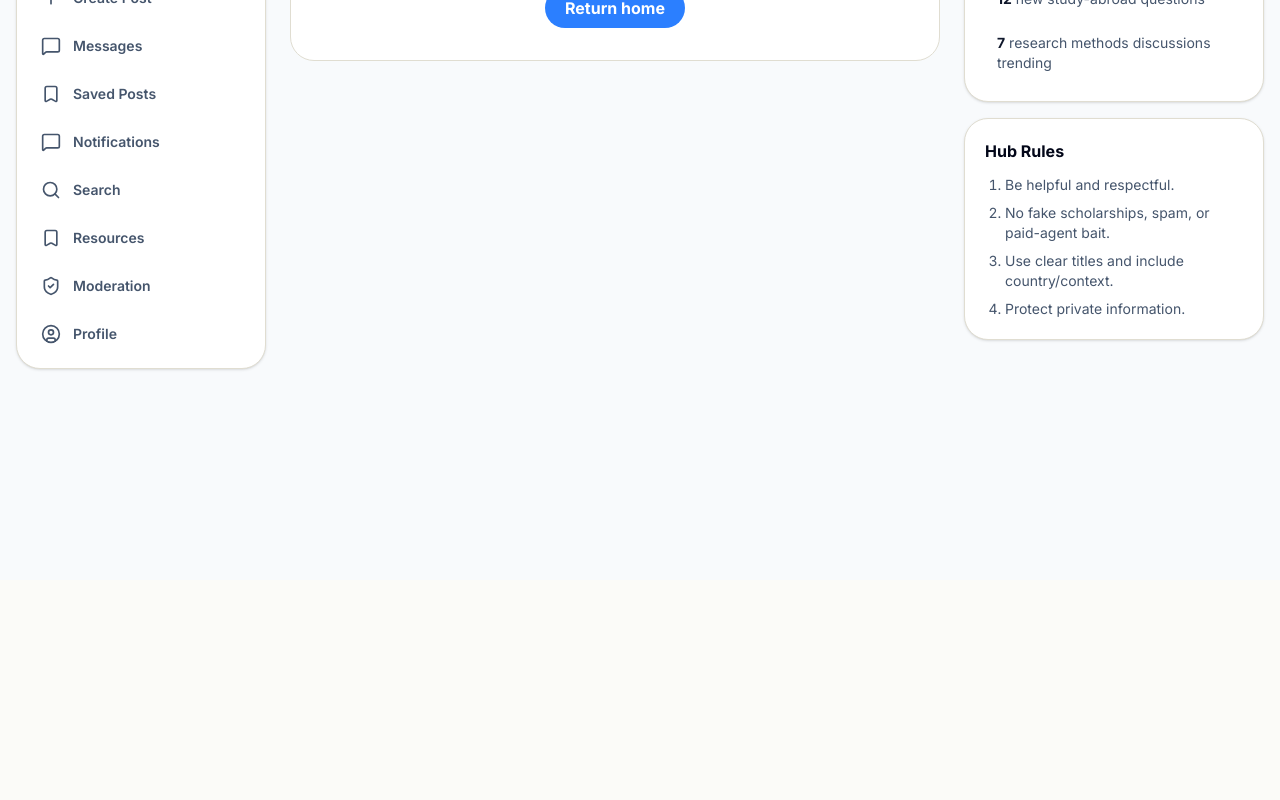
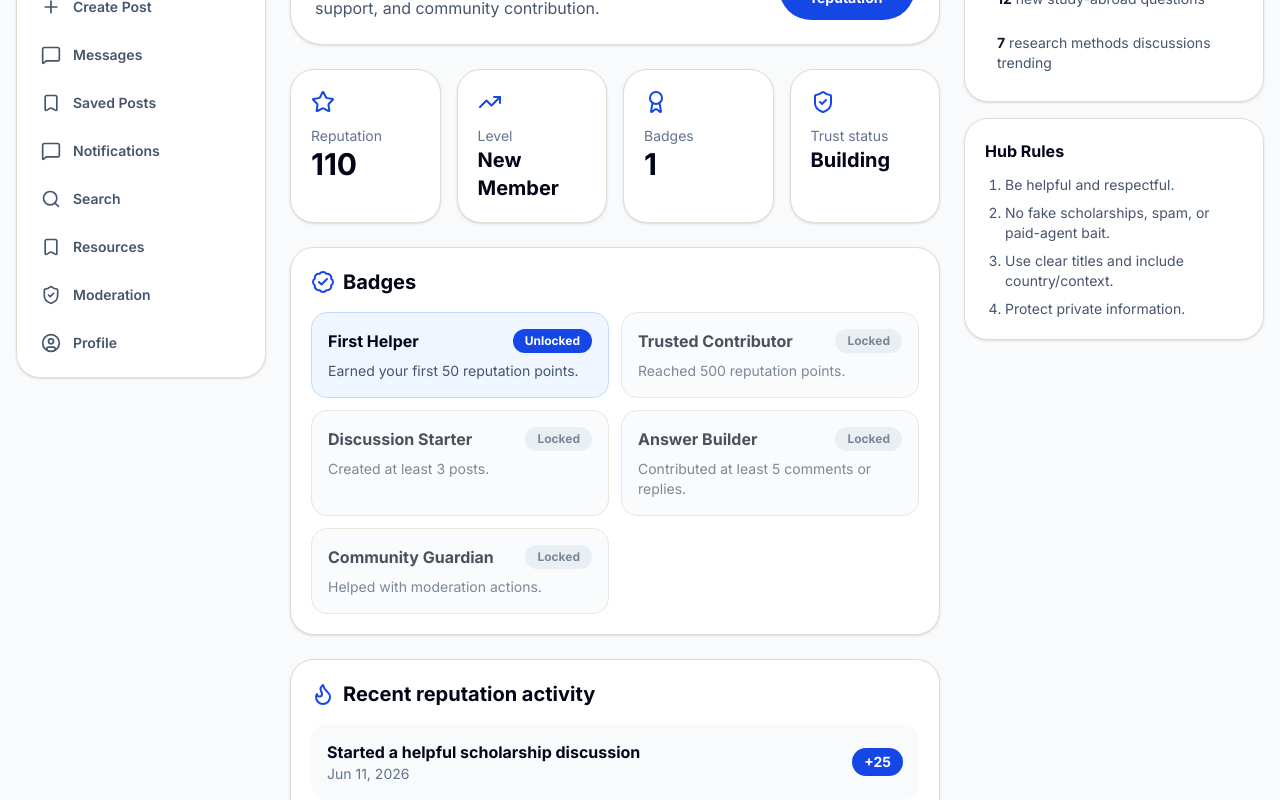
Before and after one commit to yomiannixs-jpg/Unibridge-community, a React (Vite) app in the folder artifacts/unibridge/: page /reputation in a window 1280 px wide. Shown: the part 220-1020 px from the top of the page. Before the commit the page ends 800 px from the top, so only its background shows below. Built offline with nearby package versions, Linux system fonts and the light colour scheme; no server answers.

Commit message:
Stage 5D reputation karma system

```diff
--- a/artifacts/unibridge/src/App.tsx
+++ b/artifacts/unibridge/src/App.tsx
@@ -17,6 +17,7 @@ import ModerationModerators from "@/pages/moderation-moderators";
 import ModerationSafety from "@/pages/moderation-safety";
 import ModerationAuto from "@/pages/moderation-auto";
 import ModerationAnalytics from "@/pages/moderation-analytics";
+import ReputationPage from "@/pages/reputation";
 import NotFound from "@/pages/not-found";
 import AuthPage from "@/pages/auth";
 import Profile from "@/pages/profile";
@@ -50,6 +51,7 @@ function App() {
           <Route path="/auth" component={AuthPage} />
           <Route path="/login" component={AuthPage} />
           <Route path="/profile" component={Profile} />
+          <Route path="/reputation" component={ReputationPage} />
           <Route component={NotFound} />
         </Switch>
       </Layout>
--- /dev/null
+++ b/artifacts/unibridge/src/lib/reputation.ts
@@ -0,0 +1,146 @@
+export type ReputationEventType =
+  | "post_created"
+  | "comment_created"
+  | "reply_created"
+  | "post_upvoted"
+  | "comment_upvoted"
+  | "post_saved"
+  | "report_resolved"
+  | "moderation_action";
+
+export type ReputationEvent = {
+  id: string;
+  type: ReputationEventType;
+  label: string;
+  points: number;
+  createdAt: string;
+};
+
+export type Badge = {
+  id: string;
+  name: string;
+  description: string;
+  unlocked: boolean;
+};
+
+const REP_STORAGE_KEY = "collegediscourse-reputation-v1";
+
+const seedEvents: ReputationEvent[] = [
+  {
+    id: "rep-1",
+    type: "post_created",
+    label: "Started a helpful scholarship discussion",
+    points: 25,
+    createdAt: new Date(Date.now() - 1000 * 60 * 60 * 12).toISOString(),
+  },
+  {
+    id: "rep-2",
+    type: "comment_created",
+    label: "Answered a research methods question",
+    points: 15,
+    createdAt: new Date(Date.now() - 1000 * 60 * 60 * 24).toISOString(),
+  },
+  {
+    id: "rep-3",
+    type: "post_upvoted",
+    label: "Received upvotes from other students",
+    points: 40,
+    createdAt: new Date(Date.now() - 1000 * 60 * 60 * 36).toISOString(),
+  },
+  {
+    id: "rep-4",
+    type: "report_resolved",
+    label: "Helped resolve a moderation report",
+    points: 30,
+    createdAt: new Date(Date.now() - 1000 * 60 * 60 * 48).toISOString(),
+  },
+];
+
+export function loadReputationEvents(): ReputationEvent[] {
+  if (typeof window === "undefined") return seedEvents;
+  const raw = window.localStorage.getItem(REP_STORAGE_KEY);
+  if (!raw) {
+    window.localStorage.setItem(REP_STORAGE_KEY, JSON.stringify(seedEvents));
+    return seedEvents;
+  }
+  try {
+    const parsed = JSON.parse(raw) as ReputationEvent[];
+    return Array.isArray(parsed) ? parsed : seedEvents;
+  } catch {
+    return seedEvents;
+  }
+}
+
+export function saveReputationEvents(events: ReputationEvent[]) {
+  if (typeof window === "undefined") return;
+  window.localStorage.setItem(REP_STORAGE_KEY, JSON.stringify(events));
+  window.dispatchEvent(new Event("collegediscourse-reputation-updated"));
+}
+
+export function addReputationEvent(type: ReputationEventType, label: string, points: number) {
+  const events = loadReputationEvents();
+  const next = [
+    {
+      id: `rep-${Date.now()}`,
+      type,
+      label,
+      points,
+      createdAt: new Date().toISOString(),
+    },
+    ...events,
+  ];
+  saveReputationEvents(next);
+  return next;
+}
+
+export function getReputationScore(events = loadReputationEvents()) {
+  return events.reduce((sum, item) => sum + item.points, 0);
+}
+
+export function getReputationLevel(score: number) {
+  if (score >= 2500) return "Campus Legend";
+  if (score >= 1000) return "Senior Mentor";
+  if (score >= 500) return "Trusted Contributor";
+  if (score >= 150) return "Helpful Student";
+  return "New Member";
+}
+
+export function getBadges(events = loadReputationEvents()): Badge[] {
+  const score = getReputationScore(events);
+  const posts = events.filter((e) => e.type === "post_created").length;
+  const comments = events.filter((e) => e.type === "comment_created" || e.type === "reply_created").length;
+  const moderation = events.filter((e) => e.type === "report_resolved" || e.type === "moderation_action").length;
+
+  return [
+    {
+      id: "first-helper",
+      name: "First Helper",
+      description: "Earned your first 50 reputation points.",
+      unlocked: score >= 50,
+    },
+    {
+      id: "trusted-contributor",
+      name: "Trusted Contributor",
+      description: "Reached 500 reputation points.",
+      unlocked: score >= 500,
+    },
+    {
+      id: "discussion-starter",
+      name: "Discussion Starter",
+      description: "Created at least 3 posts.",
+      unlocked: posts >= 3,
+    },
+    {
+      id: "answer-builder",
+      name: "Answer Builder",
+      description: "Contributed at least 5 comments or replies.",
+      unlocked: comments >= 5,
+    },
+    {
+      id: "community-guardian",
+      name: "Community Guardian",
+      description: "Helped with moderation actions.",
+      unlocked: moderation >= 2,
+    },
+  ];
+}
--- /dev/null
+++ b/artifacts/unibridge/src/pages/reputation.tsx
@@ -0,0 +1,124 @@
+import { useEffect, useMemo, useState } from "react";
+import { Award, BadgeCheck, Flame, ShieldCheck, Star, TrendingUp } from "lucide-react";
+import {
+  addReputationEvent,
+  getBadges,
+  getReputationLevel,
+  getReputationScore,
+  loadReputationEvents,
+  type ReputationEvent,
+} from "@/lib/reputation";
+
+function formatDate(input: string) {
+  return new Date(input).toLocaleDateString(undefined, {
+    month: "short",
+    day: "numeric",
+    year: "numeric",
+  });
+}
+
+export default function ReputationPage() {
+  const [events, setEvents] = useState<ReputationEvent[]>(() => loadReputationEvents());
+
+  useEffect(() => {
+    const sync = () => setEvents(loadReputationEvents());
+    window.addEventListener("collegediscourse-reputation-updated", sync);
+    return () => window.removeEventListener("collegediscourse-reputation-updated", sync);
+  }, []);
+
+  const score = useMemo(() => getReputationScore(events), [events]);
+  const level = useMemo(() => getReputationLevel(score), [score]);
+  const badges = useMemo(() => getBadges(events), [events]);
+  const unlockedBadges = badges.filter((badge) => badge.unlocked);
+
+  const addDemoPoints = () => {
+    const next = addReputationEvent("comment_created", "Added a helpful answer to a student question", 15);
+    setEvents(next);
+  };
+
+  return (
+    <div className="space-y-6">
+      <section className="rounded-[2rem] border bg-white p-6 shadow-sm">
+        <p className="text-sm font-bold uppercase tracking-[0.25em] text-blue-700">CollegeDiscourse reputation</p>
+        <div className="mt-3 flex flex-col gap-4 md:flex-row md:items-end md:justify-between">
+          <div>
+            <h1 className="text-4xl font-black">Reputation & Badges</h1>
+            <p className="mt-2 max-w-2xl text-slate-600">
+              Track helpful participation, trusted answers, moderation support, and community contribution.
+            </p>
+          </div>
+          <button
+            onClick={addDemoPoints}
+            className="rounded-full bg-blue-700 px-5 py-3 text-sm font-bold text-white hover:bg-blue-800"
+          >
+            Add demo reputation
+          </button>
+        </div>
+      </section>
+
+      <section className="grid gap-4 md:grid-cols-4">
+        <div className="rounded-3xl border bg-white p-5 shadow-sm">
+          <Star className="mb-3 h-6 w-6 text-blue-700" />
+          <p className="text-sm text-slate-500">Reputation</p>
+          <h2 className="text-3xl font-black">{score}</h2>
+        </div>
+        <div className="rounded-3xl border bg-white p-5 shadow-sm">
+          <TrendingUp className="mb-3 h-6 w-6 text-blue-700" />
+          <p className="text-sm text-slate-500">Level</p>
+          <h2 className="text-xl font-black">{level}</h2>
+        </div>
+        <div className="rounded-3xl border bg-white p-5 shadow-sm">
+          <Award className="mb-3 h-6 w-6 text-blue-700" />
+          <p className="text-sm text-slate-500">Badges</p>
+          <h2 className="text-3xl font-black">{unlockedBadges.length}</h2>
+        </div>
+        <div className="rounded-3xl border bg-white p-5 shadow-sm">
+          <ShieldCheck className="mb-3 h-6 w-6 text-blue-700" />
+          <p className="text-sm text-slate-500">Trust status</p>
+          <h2 className="text-xl font-black">{score >= 500 ? "Trusted" : "Building"}</h2>
+        </div>
+      </section>
+
+      <section className="rounded-3xl border bg-white p-5 shadow-sm">
+        <div className="flex items-center gap-2">
+          <BadgeCheck className="h-6 w-6 text-blue-700" />
+          <h2 className="text-xl font-black">Badges</h2>
+        </div>
+        <div className="mt-4 grid gap-3 md:grid-cols-2">
+          {badges.map((badge) => (
+            <div
+              key={badge.id}
+              className={`rounded-2xl border p-4 ${badge.unlocked ? "bg-blue-50 border-blue-200" : "bg-slate-50 opacity-70"}`}
+            >
+              <div className="flex items-center justify-between gap-3">
+                <b>{badge.name}</b>
+                <span className={`rounded-full px-3 py-1 text-xs font-bold ${badge.unlocked ? "bg-blue-700 text-white" : "bg-slate-200 text-slate-600"}`}>
+                  {badge.unlocked ? "Unlocked" : "Locked"}
+                </span>
+              </div>
+              <p className="mt-2 text-sm text-slate-600">{badge.description}</p>
+            </div>
+          ))}
+        </div>
+      </section>
+
+      <section className="rounded-3xl border bg-white p-5 shadow-sm">
+        <div className="flex items-center gap-2">
+          <Flame className="h-6 w-6 text-blue-700" />
+          <h2 className="text-xl font-black">Recent reputation activity</h2>
+        </div>
+        <div className="mt-4 space-y-3">
+          {events.map((event) => (
+            <div key={event.id} className="flex items-center justify-between gap-3 rounded-2xl bg-slate-50 p-4">
+              <div>
+                <b>{event.label}</b>
+                <p className="text-sm text-slate-500">{formatDate(event.createdAt)}</p>
+              </div>
+              <span className="rounded-full bg-blue-700 px-3 py-1 text-sm font-black text-white">+{event.points}</span>
+            </div>
+          ))}
+        </div>
+      </section>
+    </div>
+  );
+}
```
Also changed, not shown: 1 other file (tests, documents, lock files or other folders).
